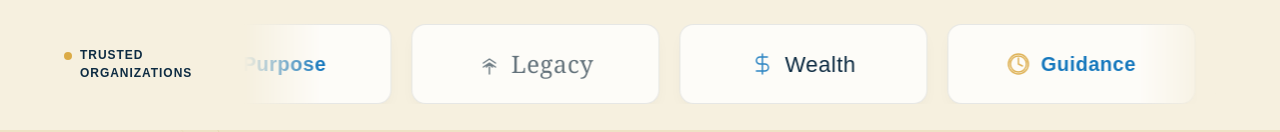
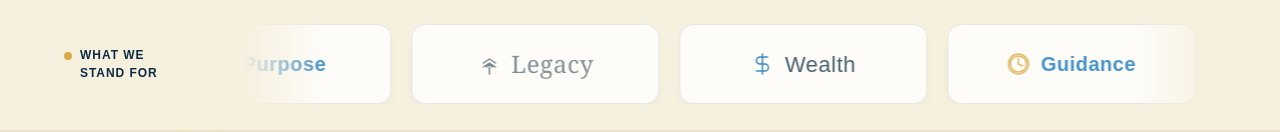
Before and after one commit to techzilla123/KSEFinServe, a React (Vite) app: page / in a window 1280 px wide. Shown: the part 566-698 px from the top of the page. Built offline with nearby package versions, Linux system fonts and the light colour scheme; a web font is replaced by a local one.

Commit message:
Soften trust marquee text and update heading
Reduced text opacity to 0.75 and icon opacity to 0.85 to make the marquee
less distracting. Changed the heading from 'TRUSTED ORGANIZATIONS' to
'WHAT WE STAND FOR' to better reflect the text content.

```diff
--- a/src/App.tsx
+++ b/src/App.tsx
@@ -866,12 +866,12 @@ export default function App() {
             </div>
           </div>
         </section>
-        <section className="trusted-strip" aria-label="Trusted organizations">
+        <section className="trusted-strip" aria-label="What we stand for">
           <div className="container trusted-inner flex items-center" data-reveal>
             <Eyebrow>
-              <Art src={artwork.trustedDot} /> TRUSTED{" "}
+              <Art src={artwork.trustedDot} /> WHAT WE{" "}
               <br />
-              ORGANIZATIONS
+              STAND FOR
             </Eyebrow>
             <div className="trusted-marquee">
               <div className="trusted-marquee-track">
--- a/src/index.css
+++ b/src/index.css
@@ -246,13 +246,13 @@ a:focus-visible, button:focus-visible, input:focus-visible, select:focus-visible
 .trusted-marquee-track { display: flex; align-items: center; gap: 20px; width: max-content; animation: trustedScroll 30s linear infinite; }
 .trusted-marquee:hover .trusted-marquee-track { animation-play-state: paused; }
 .trusted-marquee-track > div { flex: 0 0 auto; background: rgba(255, 255, 255, 0.78); border: 1px solid rgba(6, 22, 33, 0.09); box-shadow: 0px 7px 18px -7px rgba(5, 18, 28, 0.08); border-radius: 14px; display: flex; align-items: center; justify-content: center; min-height: 80px; padding: 10px 16px; width: 248px; }
-.trust-word { font-family: "Mona Sans:Medium", Arial, sans-serif; font-size: 22px; font-weight: 500; letter-spacing: 0.5px; color: #0d2b42; white-space: nowrap; }
+.trust-word { font-family: "Mona Sans:Medium", Arial, sans-serif; font-size: 22px; font-weight: 500; letter-spacing: 0.5px; color: #0d2b42; opacity: 0.75; white-space: nowrap; }
 .trust-card { display: flex; flex-direction: row; align-items: center; justify-content: center; gap: 10px; }
-.trust-icon { width: 24px; height: 24px; stroke: #1678bd; stroke-width: 1.5; opacity: 0.9; flex-shrink: 0; }
+.trust-icon { width: 24px; height: 24px; stroke: #1678bd; stroke-width: 1.5; opacity: 0.85; flex-shrink: 0; }
 .trusted-marquee-track > div:nth-child(3n+2) .trust-icon { stroke: #dbab47; }
 .trusted-marquee-track > div:nth-child(4n+3) .trust-icon { stroke: #62717a; }
-.trusted-marquee-track > div:nth-child(3n+2) .trust-word { font-family: "Mona Sans:SemiBold", Arial, sans-serif; font-weight: 600; font-size: 20px; color: #1678bd; }
-.trusted-marquee-track > div:nth-child(4n+3) .trust-word { font-family: "DM Serif Display:Regular", Georgia, serif; font-size: 24px; color: #62717a; }
+.trusted-marquee-track > div:nth-child(3n+2) .trust-word { font-family: "Mona Sans:SemiBold", Arial, sans-serif; font-weight: 600; font-size: 20px; color: #1678bd; opacity: 0.8; }
+.trusted-marquee-track > div:nth-child(4n+3) .trust-word { font-family: "DM Serif Display:Regular", Georgia, serif; font-size: 24px; color: #62717a; opacity: 0.8; }
 @keyframes trustedScroll { from { transform: translateX(0); } to { transform: translateX(-50%); } }
 .carousel-nav { display: none; }
 .insights-modal { display: none; }
```
